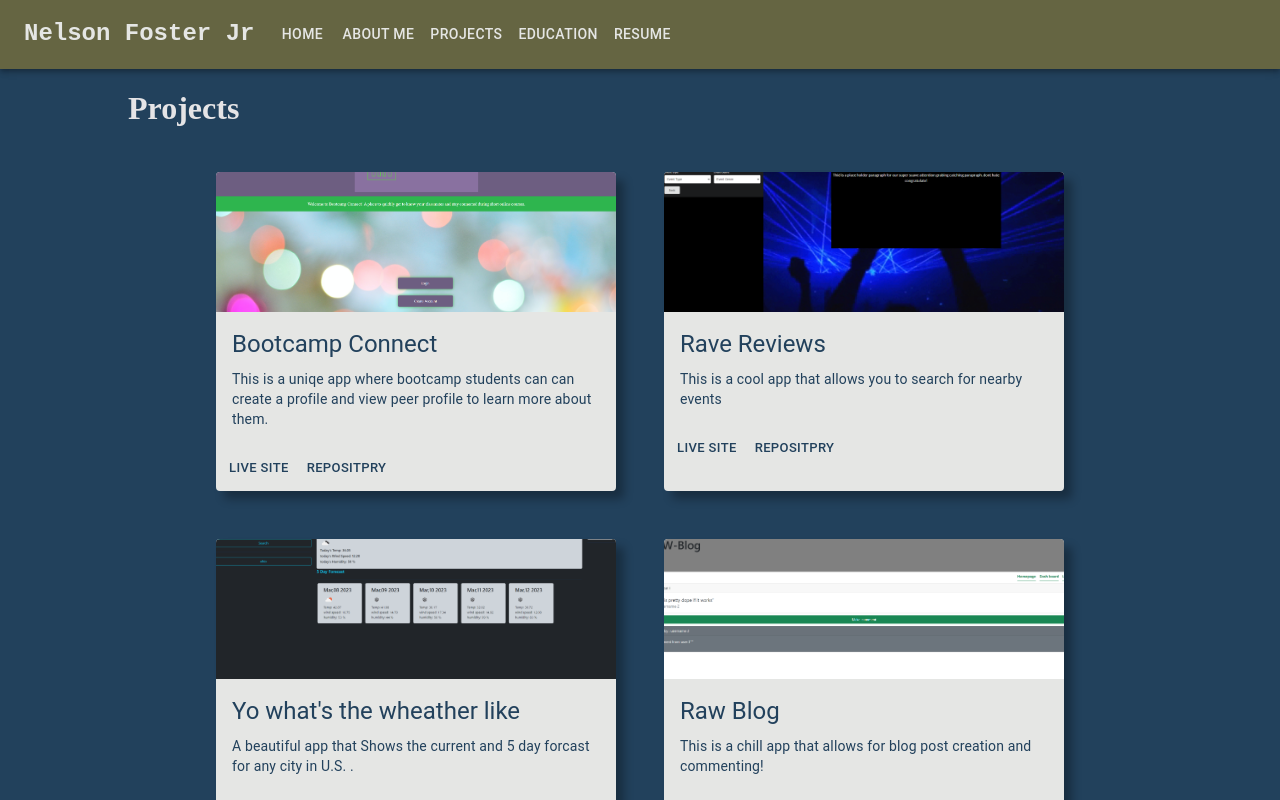
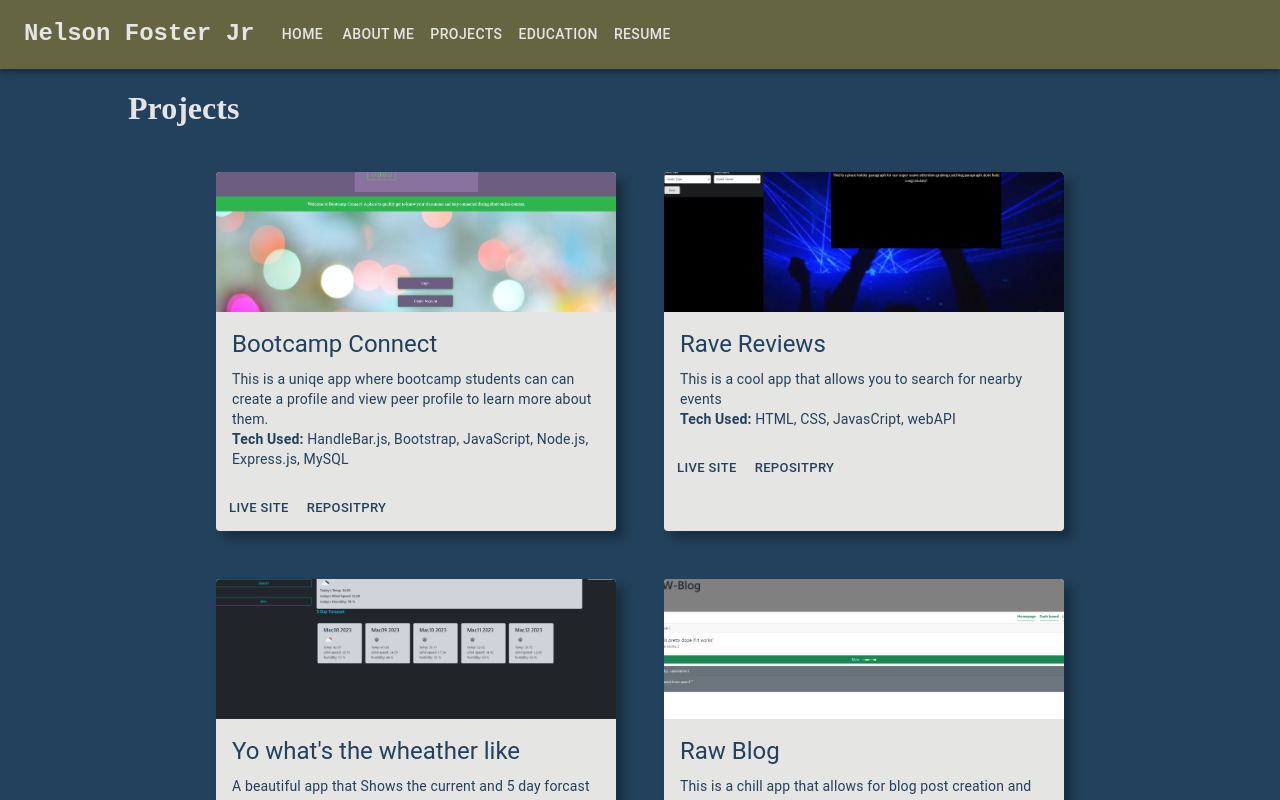
Before and after one commit to MoxUFO/react-port, a React (Create React App) app: page / in a window 1280 px wide. Both pictures are taken after a click on the button "PROJECTS". Shown: the top 800 px of the page. Built offline with nearby package versions, Linux system fonts and the light colour scheme.

Commit message:
added tools to projects

```diff
--- a/src/components/Footer.js
+++ b/src/components/Footer.js
@@ -3,15 +3,15 @@ import '../styles/Footer.css'
 import GitHubIcon from '@mui/icons-material/GitHub';
 import LinkedInIcon from '@mui/icons-material/LinkedIn';
 import TwitterIcon from '@mui/icons-material/Twitter';
-import Button from '@mui/material/Button';
-import Dialog from '@mui/material/Dialog';
-import DialogActions from '@mui/material/DialogActions';
-import DialogContent from '@mui/material/DialogContent';
-import DialogContentText from '@mui/material/DialogContentText';
-import DialogTitle from '@mui/material/DialogTitle';
+// import Button from '@mui/material/Button';
+// import Dialog from '@mui/material/Dialog';
+// import DialogActions from '@mui/material/DialogActions';
+// import DialogContent from '@mui/material/DialogContent';
+// import DialogContentText from '@mui/material/DialogContentText';
+// import DialogTitle from '@mui/material/DialogTitle';
 import Slide from '@mui/material/Slide';
-import AddIcCallIcon from '@mui/icons-material/AddIcCall';
-import TextField from '@mui/material/TextField';
+// import AddIcCallIcon from '@mui/icons-material/AddIcCall';
+// import TextField from '@mui/material/TextField';
 
 const Transition = React.forwardRef(function Transition(props, ref) {
   return <Slide direction="up" ref={ref} {...props} />;
@@ -24,19 +24,19 @@ function Footer() {
 
   const [open, setOpen] = React.useState(false);
 
-  const handleClickOpen = () => {
-    setOpen(true);
-  };
+  // const handleClickOpen = () => {
+  //   setOpen(true);
+  // };
 
-  const handleClose = () => {
-   let test = document.querySelectorAll('#standard-textarea')
-   for (let i = 0; i < test.length; i++) {
-    console.log(test[i].value);
-    test[i].value = ""
-   }
-  //  console.log(test);
-    setOpen(false);
-  };
+  // const handleClose = () => {
+  //  let test = document.querySelectorAll('#standard-textarea')
+  //  for (let i = 0; i < test.length; i++) {
+  //   console.log(test[i].value);
+  //   test[i].value = ""
+  //  }
+  // //  console.log(test);
+  //   setOpen(false);
+  // };
 
 
     return (
@@ -49,7 +49,7 @@ function Footer() {
           <a className='footer-icon' href='https://www.linkedin.com/in/nelson-foster-8281a8279/'> <LinkedInIcon sx={{color: 'rgb(34, 65, 92)'}} fontSize='large'/></a>
           <a className='footer-icon' href='https://twitter.com/MOX_UFO_'><TwitterIcon sx={{color: 'rgb(34, 65, 92)'}} fontSize='large'/></a>
 
-        < AddIcCallIcon fontSize='large' onClick={handleClickOpen} sx={{color: 'rgb(34, 65, 92)'}}/>
+        {/* < AddIcCallIcon fontSize='large' onClick={handleClickOpen} sx={{color: 'rgb(34, 65, 92)'}}/>
 
       <Dialog
         open={open}
@@ -92,7 +92,7 @@ function Footer() {
 
           <Button sx={{color: 'rgb(34, 65, 92)'}} onClick={handleClose}>Submit</Button>
         </DialogActions>
-      </Dialog>
+      </Dialog> */}
         </footer>
       </div>
 
--- a/src/components/pages/Projects.js
+++ b/src/components/pages/Projects.js
@@ -8,6 +8,29 @@ import Typography from '@mui/material/Typography';
 import '../../styles/Project.css'
 
 export default function Projects({projects}) {
+
+  const customStyles = {
+    '@media (max-width: 320px)' : {
+      minWidth: 300,
+      width:300
+    },
+    '@media (min-width: 321px) and (max-width: 600px)' : {
+      minWidth: 300,
+      width:345
+    },
+    '@media (min-width: 601px) and (max-width: 960px)' : {
+      minWidth: 400,
+      width: 400
+    },
+    '@media (min-width: 961px) and (max-width: 1280px)': {
+      minWidth: 400,
+      width: 400
+    },
+    '@media (min-width: 1281px)': {
+      minWidth: 500,
+      width: 400
+    },
+  }
   // console.log(projects.img);
 
 
@@ -50,11 +73,14 @@ export default function Projects({projects}) {
    image={project.img}
  />
  <CardContent>
-   <Typography sx={{color: 'rgb(34, 65, 92)'}}  gutterBottom variant="h5" component="div">
+   <Typography sx={{ color: 'rgb(34, 65, 92)'}}  gutterBottom variant="h5" component="div">
      {project.title}
    </Typography>
    <Typography sx={{color: 'rgb(34, 65, 92)'}} variant="body2" color="text.secondary">
    {project.description}
+   </Typography>
+   <Typography sx={{ color: 'rgb(34, 65, 92)'}} variant="body2" color="text.secondary">
+    <strong>Tech Used:</strong> {project.tools}
    </Typography>
  </CardContent>
  <CardActions>
--- a/src/components/pages/ProjectsContainer.js
+++ b/src/components/pages/ProjectsContainer.js
@@ -15,12 +15,14 @@ export default function ProjectsContainer() {
       title: "Bootcamp Connect",
       description: "This is a uniqe app where bootcamp students can can create a profile and view peer profile to learn more about them.",
       live: "https://bootcamp-connect-5.herokuapp.com/",
+      tools:"HandleBar.js, Bootstrap, JavaScript, Node.js, Express.js, MySQL",
       repo: "https://github.com/Trengland/Bootcamp-Connect",
       img: BcCon
     },
     {
       title: "Rave Reviews",
       description: "This is a cool app that allows you to search for nearby events",
+      tools:"HTML, CSS, JavasCript, webAPI ",
       live: "https://moxufo.github.io/Rave-Reviews/",
       repo: "https://github.com/MoxUFO/Rave-Reviews",
       img: Rave
@@ -28,6 +30,7 @@ export default function ProjectsContainer() {
     {
       title: "Yo what's the wheather like",
       description: "A beautiful app that Shows the current and 5 day forcast for any city in U.S. .",
+      tools:"HTML, Bootstrap, CSS,JavaScript, OpenWetherAPI",
       live: "https://moxufo.github.io/yo-whats--the-weather-like/",
       repo: "https://github.com/MoxUFO/yo-whats--the-weather-like",
       img: Wether
@@ -35,6 +38,7 @@ export default function ProjectsContainer() {
     {
       title: "Raw Blog",
       description: "This is a chill app that allows for blog post creation and commenting!",
+      tools:"HandleBar.js, Bootstrap, JavaScript, Node.js, Express.js, MySQL",
       live: "liveUrl",
       repo: "https://github.com/MoxUFO/Raw_Blog",
       img: Raw
@@ -42,15 +46,17 @@ export default function ProjectsContainer() {
     {
       title: "Coming soon!",
       description: " ",
-      live: "TBD",
-      repo: "TBD",
+      tools:"N/A",
+      live: "/",
+      repo: "/",
       img: SVG
     },
     {
       title: "Coming Soon!",
       description: " ",
-      live: "TBD",
-      repo: "TBD",
+      tools:"N/A",
+      live: "/",
+      repo: "/",
       img: SVG
     }
   ]
```
